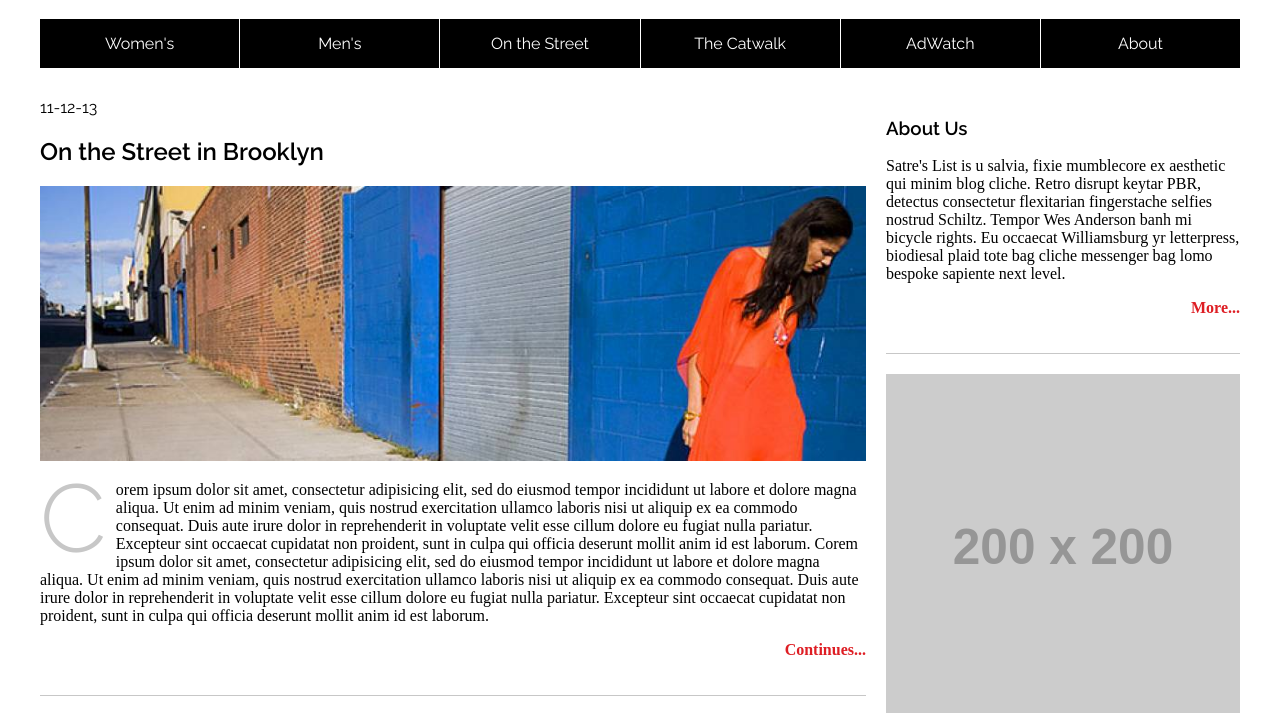
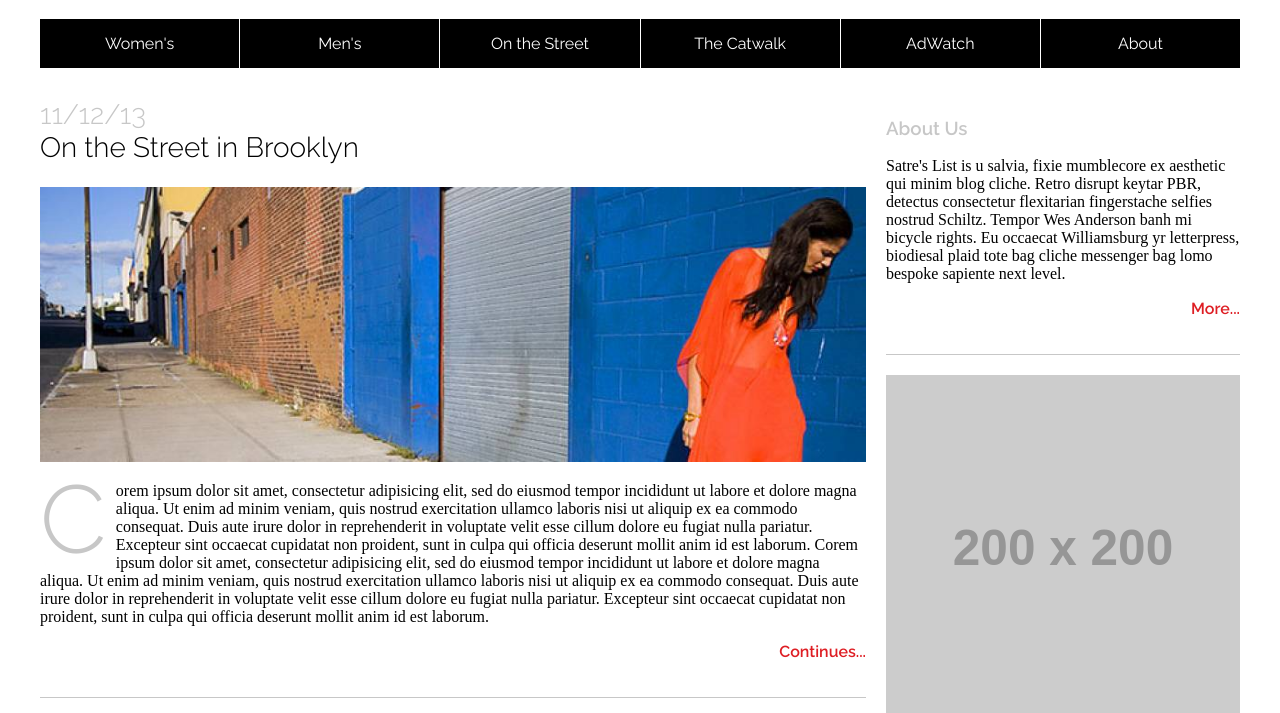
Before and after one commit to Sonna/fashion_css, a plain HTML site: page index.html in a window 1280 px wide. Shown: the part 61-774 px from the top of the page. Drawn offline with Linux system fonts and the light colour scheme; placeholder pictures from the web are drawn by us.

Commit message:
Update & Fix `time` styles
Fix broken `time` tag that mistaken used a closing `date` tag and update
all article `time` and `heading` styles to better match the mockup image
of narrow, but large text, with the time text subdued with a grey color
against the headings straight black colour.

```diff
--- a/css/style.css
+++ b/css/style.css
@@ -2,6 +2,7 @@
 
 a {
   color: #DE1E24;
+  font-family: 'Raleway', 'Helvetica', 'Arial', sans-serif;
   text-decoration: none;
 }
 
@@ -21,6 +22,18 @@ article a,
   font-weight: 600;
 }
 
+article h1 {
+  font-size: 28px;
+  font-weight: 300;
+  margin-top: 0;
+}
+
+article time {
+  color: #C7C7C7;
+  font-size: 28px;
+  font-weight: 300;
+}
+
 aside {
   width: 100%;
 }
@@ -31,6 +44,10 @@ aside {
     margin-left: 10px;
     width: 30%;
   }
+}
+
+aside h1 {
+  color: #C7C7C7;
 }
 
 body {
--- a/index.html
+++ b/index.html
@@ -27,7 +27,7 @@
   <div class="container">
     <main>
       <article>
-        <time datetime="2013-11-12">11-12-13</date>
+        <time datetime="2013-11-12">11/12/13</time>
         <h1>On the Street in Brooklyn</h1>
         <img src="images/fashion_photo.jpeg">
         <p class="leading">
@@ -49,7 +49,7 @@
         </p>
       </article>
       <article>
-        <time datetime="2013-11-11">11-11-13</date>
+        <time datetime="2013-11-11">11/11/13</time>
         <h1>Vintage in Vogue</h1>
         <img src="images/fashion_photo2.jpeg">
         <p class="leading">
```
Lines whose indentation alone changed are shown as unchanged.
